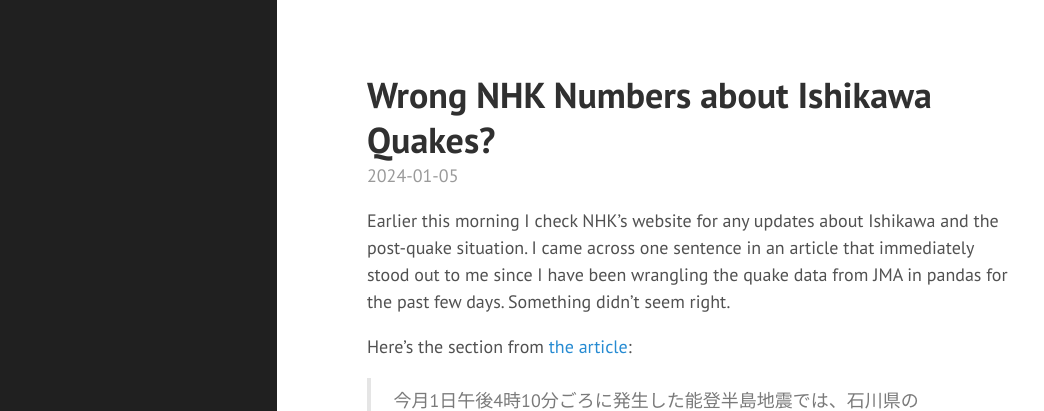
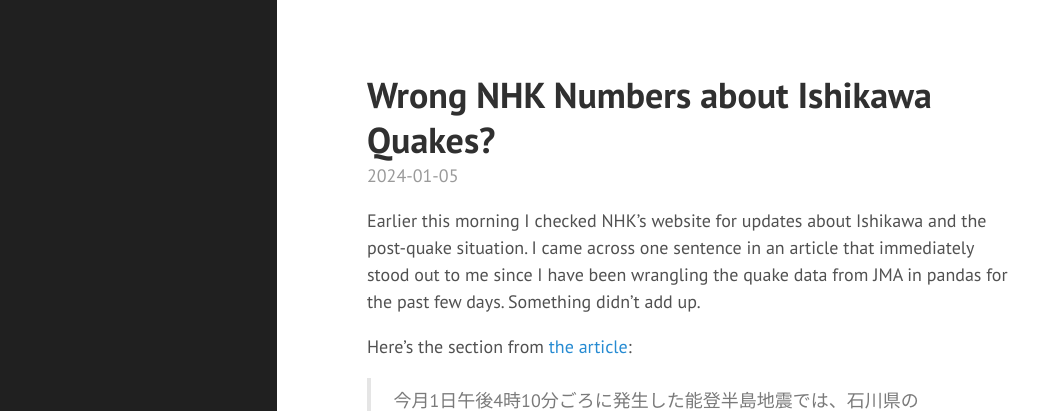
Before and after one commit to 1dancook/1dancook.github.io, a Jekyll site: the page built from _posts/2024-01-05-questionable-quake-reporting.md, in a window 1280 px wide and 900 px high. Shown: the top 411 px of the window, without its empty margins (47-1091 px from the left). Built offline with Jekyll 4.4.1, drawn with Linux system fonts in a browser that asks for light colours.

Commit message:
grammar fix

```diff
--- a/_posts/2024-01-05-questionable-quake-reporting.md
+++ b/_posts/2024-01-05-questionable-quake-reporting.md
@@ -3,7 +3,7 @@
 layout: post
 ---
 
-Earlier this morning I check NHK's website for any updates about Ishikawa and the post-quake situation. I came across one sentence in an article that immediately stood out to me since I have been wrangling the quake data from JMA in pandas for the past few days. Something didn't seem right.
+Earlier this morning I checked NHK's website for updates about Ishikawa and the post-quake situation. I came across one sentence in an article that immediately stood out to me since I have been wrangling the quake data from JMA in pandas for the past few days. Something didn't add up.
 
 Here's the section from [the article](https://www3.nhk.or.jp/news/html/20240105/k10014309461000.html):
 
```
